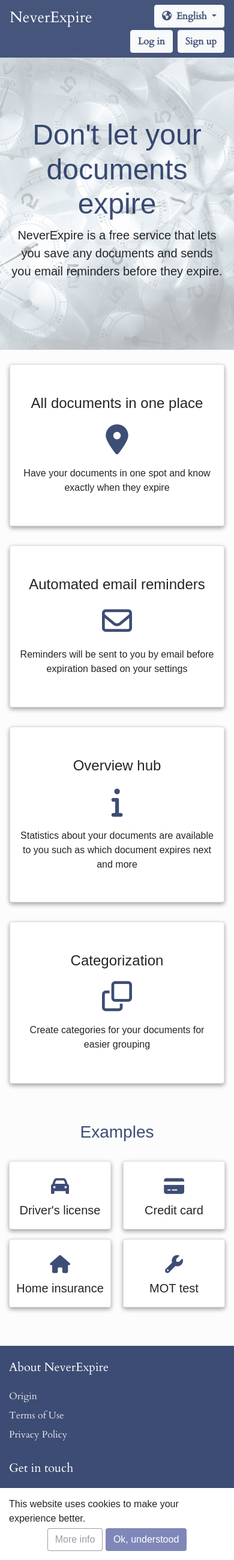
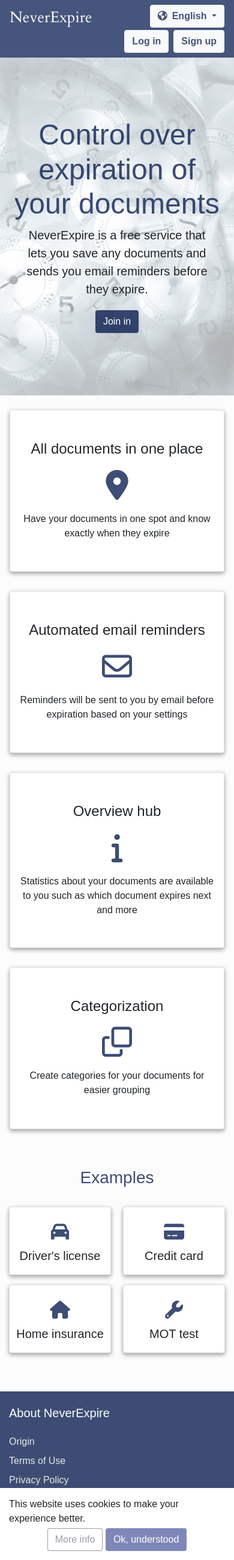
Before and after one commit to dmusilcz/reminder, a Django app: page / in a window 390 px wide. Shown: the whole page at 60% size. Run offline with Django 3.2, Linux system fonts and the light colour scheme; some libraries are stand-ins or nearby versions.

Commit message:
Added translation for Privacy Policy and Terms of Use Updated hero content

```diff
--- a/main/static/main/css/main.css
+++ b/main/static/main/css/main.css
@@ -23,6 +23,7 @@
 
 .logo {
   font-size: 1.6rem;
+  font-family: 'Cardo', serif;
 }
 
 .logo:hover {
@@ -39,7 +40,8 @@
 }
 
 .footer-container {
-  font-family: 'Cardo', serif;
+  /*font-family: 'Cardo', serif;*/
+  font-family: 'Source Sans Pro', sans-serif;
 }
 
 .footer-container h5{
@@ -78,6 +80,15 @@
 .hero-text {
   font-size: 1.25rem;
   font-weight: 400;
+  margin-right: 15%;
+  margin-left: 15%;
+}
+
+@media (max-width: 768px) {
+  .hero-text {
+  margin-right: 5%;
+  margin-left: 5%;
+  }
 }
 
 .grid-user {
@@ -303,6 +314,17 @@
   background-color: rgba(110, 2, 2, 0.79);
 }
 
+.btn-home {
+  color: white;
+  font-size: 1rem;
+  background-color: var(--menu-footer-bgcolor);
+}
+
+.btn-home:hover {
+  color: white;
+  background-color: rgba(3, 21, 117, 0.62);
+}
+
 .custom-checkbox .custom-control-input:checked ~ .custom-control-label::before {
   background-color: var(--menu-footer-bgcolor);
 }
@@ -353,7 +375,8 @@
 
 .user_navbar_container .navbar, .menu_navbar_container .navbar {
   z-index: 1000;
-  font-family: 'Cardo', serif;
+  /*font-family: 'Cardo', serif;*/
+  font-family: 'Source Sans Pro', sans-serif;
   font-size: 20px;
   display: flex;/
 }
--- a/main/templates/main/home.html
+++ b/main/templates/main/home.html
@@ -5,8 +5,9 @@
 <main class="main">
   <section class="banner p-1 text-center">
     <div class="col-md-6 p-lg-6 mx-auto my-5 py-5">
-      <h1 class="hero-headline">{% trans "Don't let your documents expire" %}</h1>
+      <h1 class="hero-headline">{% trans "Control over expiration of your documents" %}</h1>
       <p class="hero-text">{% trans "NeverExpire is a free service that lets you save any documents and sends you email reminders before they expire." %}</p>
+      <a class="btn btn-home mx-1 my-1" href="{% url 'signup' %}">{% trans "Join in" %}</a>
     </div>
   </section>
   <div class="container text-center">
--- a/main/templates/main/includes/privacy_policy.html
+++ b/main/templates/main/includes/privacy_policy.html
@@ -1,12 +1,12 @@
 {% load i18n %}
 <div class="modal-header d-flex">
-  <h4 class="modal-title">Privacy Policy</h4>
+  <h4 class="modal-title">{% trans "Privacy Policy" %}</h4>
   <button type="button" class="close" data-dismiss="modal" aria-label="Close">
     <span aria-hidden="true">&times;</span>
   </button>
 </div>
 <div class="modal-body tap-body">
-  <p>Our Privacy Policy was last updated on 30 May 2020. It governs the privacy terms of our website, located at neverexpire.com, and the tools we provide you (the "Website" or the "Service"). Any capitalized terms not defined in our Privacy Policy, have the meaning as specified in our Terms of Use accessible at our Website.
+  {% blocktrans %}<p>Our Privacy Policy was last updated on 11 January 2021. It governs the privacy terms of our website, located at neverexpire.net, and the tools we provide you (the "Website" or the "Service"). Any capitalized terms not defined in our Privacy Policy, have the meaning as specified in our Terms of Use accessible at our Website.
 
   <h5>Your Privacy</h5>
   <p>Our Website follows all legal requirements to protect your privacy. Our Privacy Policy is a legal statement that explains how we may collect information from you and how treat it. You will see terms in our Privacy Policy that are capitalized. These terms have meanings as described in the Definitions section below.</p>
@@ -104,7 +104,7 @@
   <p>You are advised to review this Privacy Policy periodically for any changes. Changes to this Privacy Policy are effective when they are posted on this page.</p>
 
   <h5>Contact Us</h5>
-  <p>If you have any questions about this Privacy Policy, please contact us by using the contact information we provided on our Contact page.</p>
+  <p>If you have any questions about this Privacy Policy, please contact us by using the contact information we provided on our Contact page.</p>{% endblocktrans %}
 </div>
 <div class="modal-footer">
   <button type="button" class="btn btn-grey-outline" data-dismiss="modal">{% trans "Close" %}</button>
```
Also changed, not shown: main/templates/main/includes/terms_of_use.html (+4 -4 lines), locale/cs/LC_MESSAGES/django.po.
